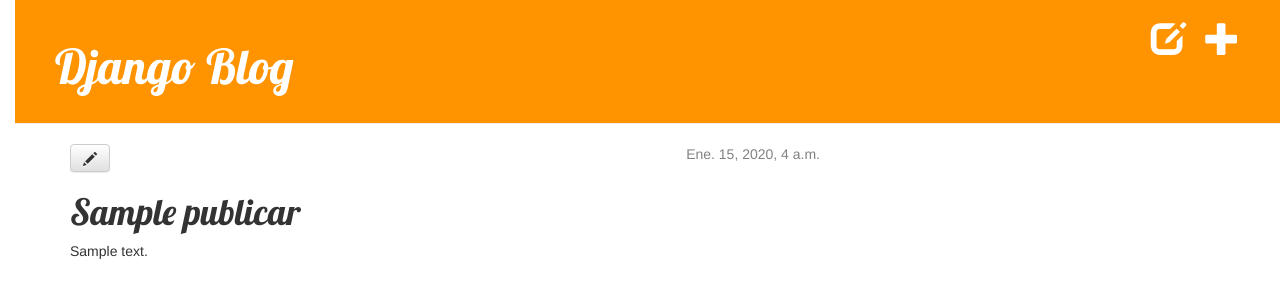
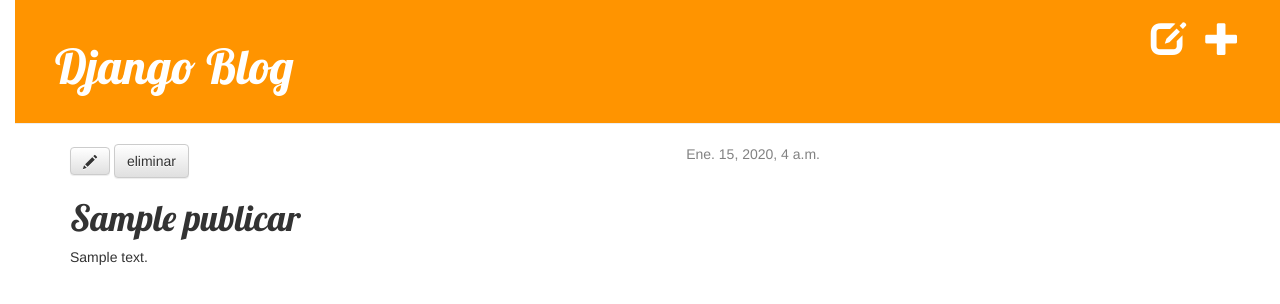
Before and after one commit to guych0/djangoA, a Django app: page /post/1/ in a window 1280 px wide. Shown: the top 304 px of the page. Run offline with Django 3.2, Linux system fonts and the light colour scheme; tables that the repository leaves empty hold one stand-in row (values such as "Sample post"); some libraries are stand-ins or nearby versions.

Commit message:
boton final

```diff
--- a/blog/templates/blog/post_detail.html
+++ b/blog/templates/blog/post_detail.html
@@ -8,6 +8,7 @@
            </div>
        {% endif %}
        <a class="btn btn-default" href="{% url 'post_edit' pk=p.pk %}"><span class="glyphicon glyphicon-pencil"></span></a>
+       <a class="btn btn-default" href="{% url 'post_remove' pk=post.pk %}">eliminar</a>
        <h1>{{ p.titulo }}</h1>
        <p>{{ p.texto|linebreaksbr }}</p>
    </div>
```
